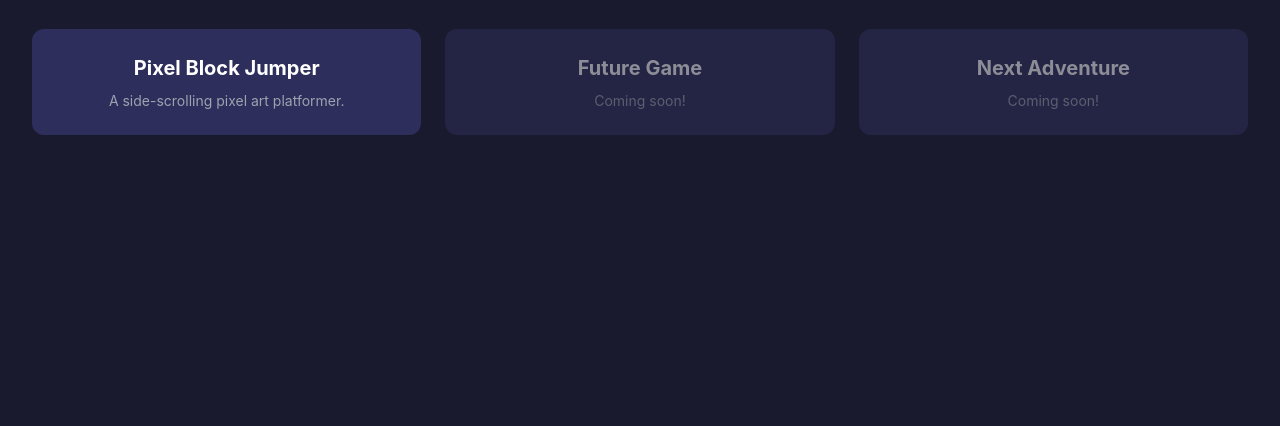
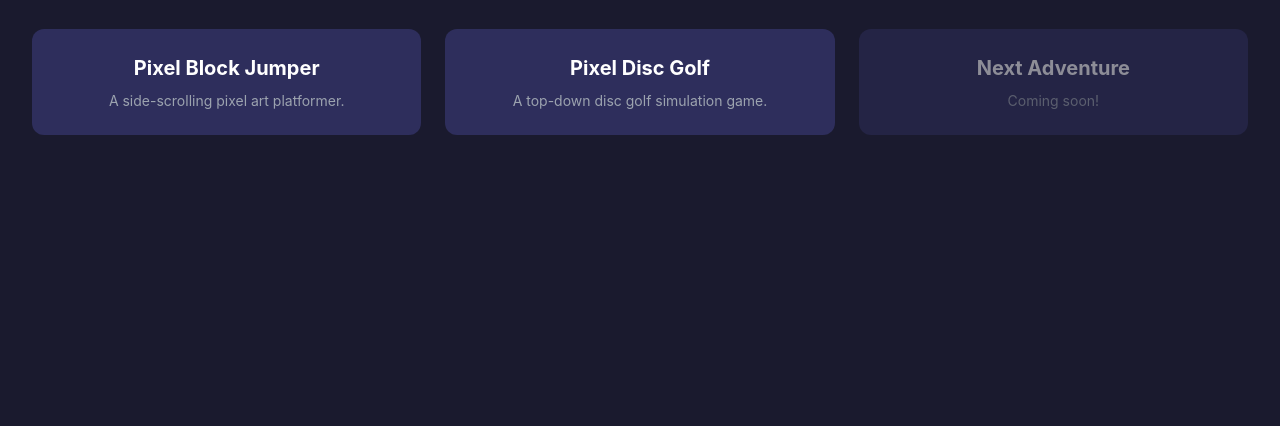
Before and after one commit to asternang1/game-collection, a plain HTML site: page index.html in a window 1280 px wide. Shown: the part 374-800 px from the top of the page. Drawn offline with nearby package versions, Linux system fonts and the light colour scheme.

Commit message:
Update index.html

```diff
--- a/index.html
+++ b/index.html
@@ -82,11 +82,11 @@
                 <p class="text-sm text-gray-400">A side-scrolling pixel art platformer.</p>
             </a>
 
-            <!-- Game Card 2: Placeholder for a new game -->
-            <div class="game-card opacity-50 cursor-not-allowed">
-                <h2 class="game-title">Future Game</h2>
-                <p class="text-sm text-gray-400">Coming soon!</p>
-            </div>
+            <!-- Game Card 2: Pixel Disc Golf -->
+            <a href="games/disc-golf.html" class="game-card">
+                <h2 class="game-title">Pixel Disc Golf</h2>
+                <p class="text-sm text-gray-400">A top-down disc golf simulation game.</p>
+            </a>
 
             <!-- Game Card 3: Another placeholder -->
             <div class="game-card opacity-50 cursor-not-allowed">
```
